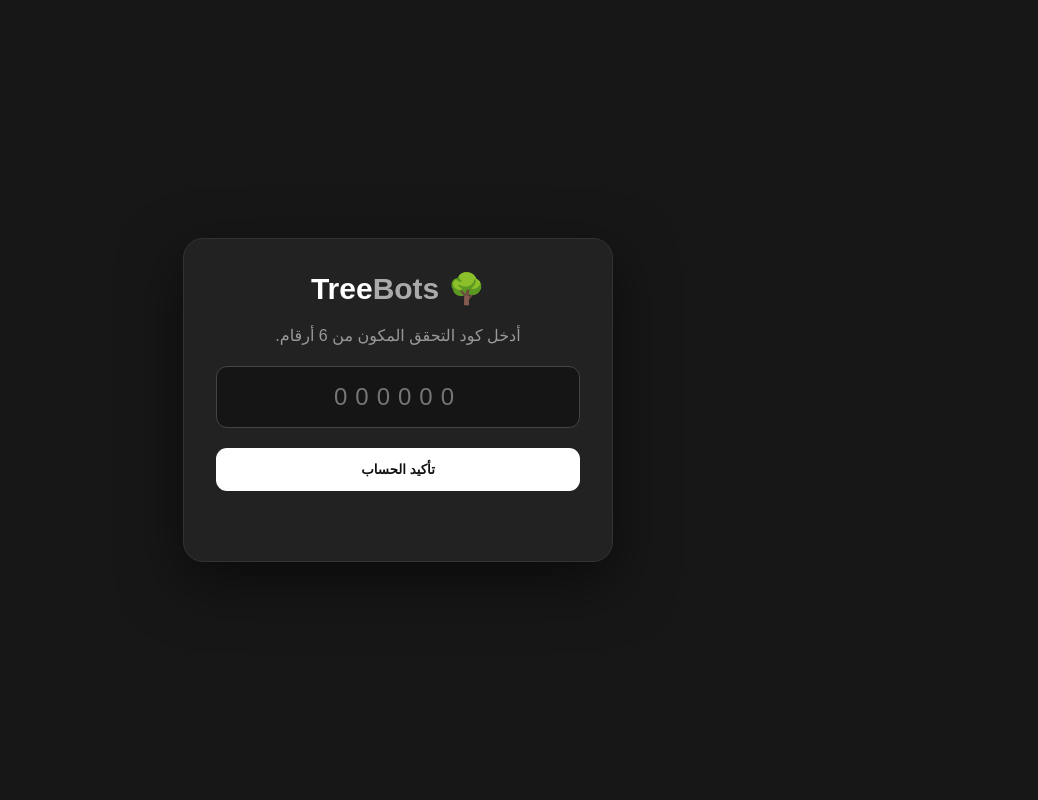
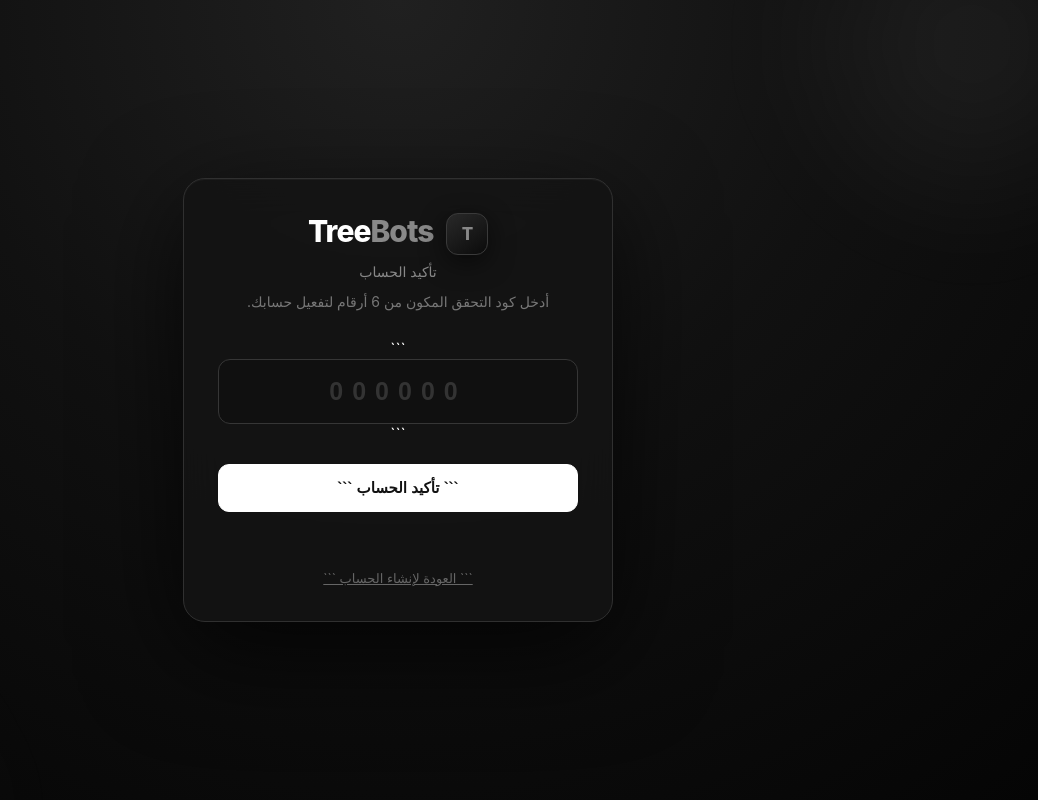
Before and after one commit to sweety370/treebots, a plain HTML site: page verify.html in a window 1280 px wide. Shown: the whole page, without its empty margins (242-1280 px from the left). Drawn offline with Linux system fonts and the light colour scheme.

Commit message:
Refactor verify.html for improved styling and functionality

````diff
--- a/verify.html
+++ b/verify.html
@@ -1,138 +1,610 @@
 <!DOCTYPE html>
+
 <html lang="ar" dir="rtl">
 <head>
 <meta charset="UTF-8">
 <meta name="viewport" content="width=device-width,initial-scale=1">
+
 <title>TreeBots | تأكيد الحساب</title>
+
 <style>
-*{box-sizing:border-box}
+*{
+  box-sizing:border-box;
+}
+
+html,body{
+  margin:0;
+  min-height:100%;
+}
+
 body{
-  margin:0;
   min-height:100vh;
   display:flex;
   align-items:center;
   justify-content:center;
-  background:#171717;
+  background:
+    radial-gradient(circle at 50% 0%,#202020 0%,#111 45%,#050505 100%);
   color:#fff;
-  font-family:Arial,sans-serif;
+  font-family:Inter,Arial,sans-serif;
+  overflow:hidden;
 }
+
+/* BACKGROUND */
+
+.bg{
+  position:fixed;
+  inset:0;
+  pointer-events:none;
+  overflow:hidden;
+}
+
+.glow{
+  position:absolute;
+  width:420px;
+  height:420px;
+  border-radius:50%;
+  background:radial-gradient(circle,#fff1,transparent 70%);
+  filter:blur(35px);
+  animation:float 9s ease-in-out infinite;
+}
+
+.glow.one{
+  top:-190px;
+  right:-120px;
+}
+
+.glow.two{
+  bottom:-230px;
+  left:-150px;
+  animation-delay:-4.5s;
+}
+
+@keyframes float{
+  0%,100%{
+    transform:translate(0,0) scale(1);
+  }
+
+  50%{
+    transform:translate(25px,25px) scale(1.08);
+  }
+}
+
+/* CARD */
+
 .card{
+  position:relative;
   width:min(430px,92%);
-  background:#222;
-  border:1px solid #333;
-  border-radius:20px;
-  padding:32px;
+  padding:34px;
   text-align:center;
-  box-shadow:0 20px 60px #0008;
+
+  background:rgba(20,20,20,.88);
+
+  border:1px solid #303030;
+  border-radius:22px;
+
+  backdrop-filter:blur(20px);
+
+  box-shadow:
+    0 30px 100px #000b,
+    inset 0 1px #ffffff0a;
+
+  animation:
+    cardIn .7s cubic-bezier(.2,.8,.2,1);
 }
-.logo{font-size:30px;font-weight:800;margin-bottom:8px}
-.logo span{color:#aaa}
-p{color:#999;line-height:1.7}
+
+@keyframes cardIn{
+  from{
+    opacity:0;
+    transform:translateY(25px) scale(.97);
+  }
+
+  to{
+    opacity:1;
+    transform:translateY(0) scale(1);
+  }
+}
+
+/* LOGO */
+
+.logo{
+  font-size:30px;
+  font-weight:800;
+  letter-spacing:-1px;
+  margin-bottom:8px;
+}
+
+.logo-mark{
+  display:inline-grid;
+  place-items:center;
+
+  width:42px;
+  height:42px;
+
+  margin-left:7px;
+  vertical-align:middle;
+
+  border-radius:12px;
+  border:1px solid #3a3a3a;
+
+  background:
+    linear-gradient(145deg,#292929,#0b0b0b);
+
+  box-shadow:
+    0 8px 25px #0008;
+
+  font-size:17px;
+}
+
+.logo span{
+  color:#888;
+}
+
+/* TEXT */
+
+.subtitle{
+  color:#888;
+  font-size:14px;
+  margin-bottom:10px;
+}
+
+.description{
+  color:#777;
+  line-height:1.7;
+  margin:0 0 25px;
+  font-size:14px;
+}
+
+/* CODE INPUT */
+
+.code-box{
+  position:relative;
+}
+
 input{
   width:100%;
-  padding:16px;
-  border-radius:11px;
-  border:1px solid #444;
-  background:#151515;
+  padding:17px;
+
+  border-radius:12px;
+  border:1px solid #363636;
+
+  background:#101010;
   color:#fff;
+
   text-align:center;
-  font-size:24px;
-  letter-spacing:8px;
+
+  font-size:25px;
+  font-weight:600;
+
+  letter-spacing:9px;
+
   outline:none;
+
+  transition:
+    border-color .2s,
+    box-shadow .2s,
+    transform .2s;
 }
+
+input::placeholder{
+  color:#333;
+}
+
+input:focus{
+  border-color:#777;
+
+  box-shadow:
+    0 0 0 3px #ffffff08,
+    0 10px 35px #0006;
+
+  transform:translateY(-1px);
+}
+
+/* BUTTON */
+
 button{
   width:100%;
   margin-top:20px;
   padding:14px;
-  border:0;
+
+  border:1px solid #fff;
   border-radius:11px;
+
   background:#fff;
   color:#111;
-  font-weight:bold;
+
+  font-size:15px;
+  font-weight:700;
+
   cursor:pointer;
+
+  transition:
+    transform .2s,
+    background .2s,
+    box-shadow .2s;
 }
-#msg{margin-top:16px;min-height:22px}
+
+button:hover{
+  background:#e8e8e8;
+
+  transform:translateY(-2px);
+
+  box-shadow:
+    0 10px 30px #fff2;
+}
+
+button:active{
+  transform:scale(.98);
+}
+
+button:disabled{
+  opacity:.6;
+  cursor:wait;
+}
+
+/* MESSAGE */
+
+#msg{
+  margin-top:16px;
+  min-height:22px;
+  font-size:14px;
+}
+
+/* BACK LINK */
+
+.back{
+  display:inline-block;
+  margin-top:20px;
+
+  color:#666;
+
+  font-size:13px;
+
+  transition:
+    color .2s,
+    transform .2s;
+}
+
+.back:hover{
+  color:#fff;
+  transform:translateX(-2px);
+}
+
+/* SUCCESS */
+
+.success{
+  animation:success .45s ease;
+}
+
+@keyframes success{
+  0%{
+    transform:scale(.96);
+  }
+
+  60%{
+    transform:scale(1.03);
+  }
+
+  100%{
+    transform:scale(1);
+  }
+}
+
+/* ERROR */
+
+.error{
+  animation:shake .35s ease;
+}
+
+@keyframes shake{
+  0%,100%{
+    transform:translateX(0);
+  }
+
+  25%{
+    transform:translateX(-6px);
+  }
+
+  75%{
+    transform:translateX(6px);
+  }
+}
+
+/* LOW-END MODE */
+
+.no-animations *,
+.no-animations *::before,
+.no-animations *::after{
+  animation:none!important;
+  transition:none!important;
+}
+
+/* MOBILE */
+
+@media(max-width:500px){
+
+  body{
+    padding:20px 0;
+    overflow:auto;
+  }
+
+  .card{
+    padding:28px 22px;
+  }
+
+  .logo{
+    font-size:27px;
+  }
+
+  input{
+    font-size:22px;
+    letter-spacing:7px;
+  }
+}
 </style>
+
 </head>
 
 <body>
-<div class="card">
-  <div class="logo">🌳 Tree<span>Bots</span></div>
 
-  <p>
-    أدخل كود التحقق المكون من 6 أرقام.
+<div class="bg">
+  <div class="glow one"></div>
+  <div class="glow two"></div>
+</div>
+
+<div class="card" id="card">
+
+  <div class="logo">
+    <span class="logo-mark">T</span>
+    Tree<span>Bots</span>
+  </div>
+
+  <div class="subtitle">
+    تأكيد الحساب
+  </div>
+
+  <p class="description">
+    أدخل كود التحقق المكون من 6 أرقام لتفعيل حسابك.
   </p>
 
+  <div class="code-box">
+
+```
 <input
   id="code"
   maxlength="6"
   inputmode="numeric"
+  autocomplete="one-time-code"
   placeholder="000000"
+  aria-label="كود التحقق"
+>
+```
+
+  </div>
+
+<button
+id="verifyButton"
+onclick="verify()"
+
 >
 
-  <button onclick="verify()">تأكيد الحساب</button>
+```
+تأكيد الحساب
+```
+
+  </button>
 
   <div id="msg"></div>
+
+<a
+class="back"
+href="register.html"
+
+>
+
+```
+العودة لإنشاء الحساب
+```
+
+  </a>
+
 </div>
 
 <script>
-const API = "https://treebots-backend.505omerfive.workers.dev";
+
+const API =
+  "https://treebots-backend.505omerfive.workers.dev";
+
+
+const codeInput =
+  document.getElementById("code");
+
+const button =
+  document.getElementById("verifyButton");
+
+const msg =
+  document.getElementById("msg");
+
+const card =
+  document.getElementById("card");
+
+
+/*
+  السماح بالأرقام فقط
+*/
+
+codeInput.addEventListener("input", () => {
+
+  codeInput.value =
+    codeInput.value
+      .replace(/\D/g,"")
+      .slice(0,6);
+
+});
+
+
+/*
+  Enter = Verify
+*/
+
+codeInput.addEventListener("keydown", e => {
+
+  if(e.key === "Enter"){
+
+    e.preventDefault();
+
+    verify();
+
+  }
+
+});
+
 
 async function verify(){
 
-  const email = sessionStorage.getItem("verifyEmail");
-  const code = document.getElementById("code").value.trim();
-  const msg = document.getElementById("msg");
+  const email =
+    sessionStorage.getItem("verifyEmail");
+
+  const code =
+    codeInput.value.trim();
+
+
+  card.classList.remove(
+    "success",
+    "error"
+  );
+
 
   if(!email){
-    msg.textContent = "بيانات التسجيل غير موجودة";
-    msg.style.color = "#ff7777";
+
+    msg.textContent =
+      "بيانات التسجيل غير موجودة";
+
+    msg.style.color =
+      "#ff7777";
+
+    card.classList.add("error");
+
     return;
   }
 
-  if(code.length !== 6){
-    msg.textContent = "اكتب كود التحقق كاملًا";
-    msg.style.color = "#ff7777";
+
+  if(!/^\d{6}$/.test(code)){
+
+    msg.textContent =
+      "اكتب كود التحقق المكون من 6 أرقام";
+
+    msg.style.color =
+      "#ff7777";
+
+    card.classList.add("error");
+
+    codeInput.focus();
+
     return;
   }
 
-  msg.textContent = "جاري التحقق...";
-  msg.style.color = "#aaa";
+
+  msg.textContent =
+    "جاري التحقق...";
+
+  msg.style.color =
+    "#aaa";
+
+  button.disabled = true;
+
 
   try{
 
-    const res = await fetch(`${API}/api/auth/verify`,{
+    const res =
+      await fetch(
+        `${API}/api/auth/verify`,
+        {
           method:"POST",
+
           headers:{
-        "Content-Type":"application/json"
+            "Content-Type":
+              "application/json"
           },
+
           body:JSON.stringify({
             email,
             code
           })
-    });
+        }
+      );
 
-    const data = await res.json();
+
+    const data =
+      await res.json();
+
 
     if(!res.ok){
-      throw new Error(data.error || "كود غير صحيح");
+
+      throw new Error(
+        data.error ||
+        "كود التحقق غير صحيح"
+      );
+
     }
 
-    sessionStorage.removeItem("verifyEmail");
-    sessionStorage.removeItem("verificationCode");
 
-    msg.textContent = "تم تأكيد الحساب بنجاح ✓";
-    msg.style.color = "#8cff9a";
+    /*
+      تنظيف بيانات التحقق
+    */
 
-    setTimeout(()=>{
-      window.location.href = "login.html";
+    sessionStorage.removeItem(
+      "verifyEmail"
+    );
+
+    sessionStorage.removeItem(
+      "verificationCode"
+    );
+
+
+    msg.textContent =
+      "تم تأكيد الحساب بنجاح ✓";
+
+    msg.style.color =
+      "#8cff9a";
+
+
+    card.classList.add(
+      "success"
+    );
+
+
+    button.textContent =
+      "تم التأكيد ✓";
+
+
+    setTimeout(() => {
+
+      window.location.href =
+        "login.html";
+
     },1200);
 
+
   }catch(err){
-    msg.textContent = err.message;
-    msg.style.color = "#ff7777";
+
+    msg.textContent =
+      err.message ||
+      "حدث خطأ أثناء التحقق";
+
+    msg.style.color =
+      "#ff7777";
+
+    card.classList.add(
+      "error"
+    );
+
+    button.disabled = false;
+
   }
+
 }
+
 </script>
+
 </body>
 </html>
````
Lines whose indentation alone changed are shown as unchanged.
